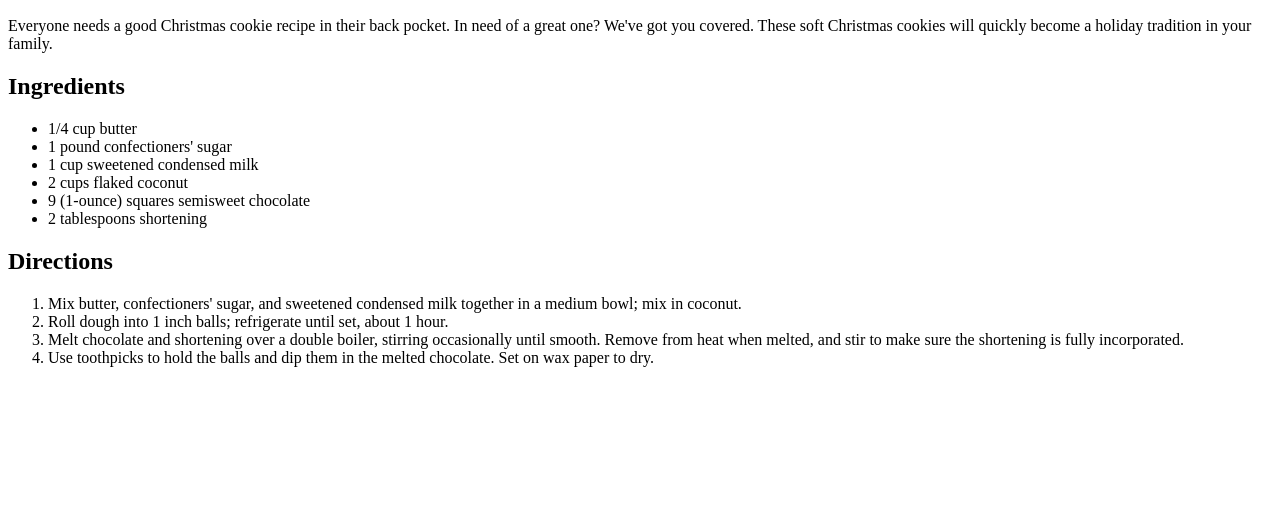
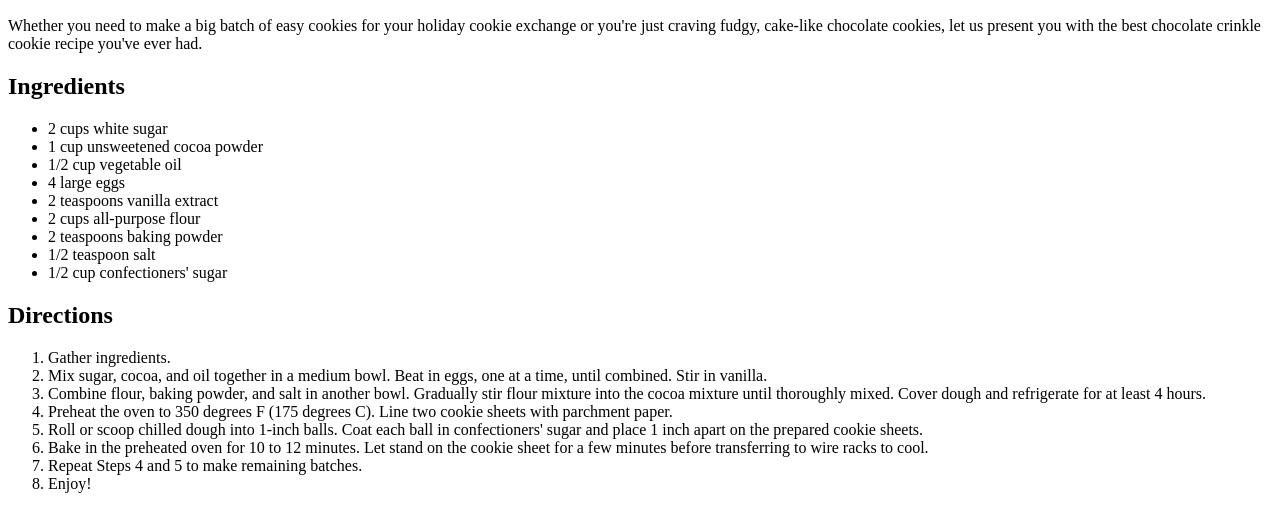
Before and after one commit to Nora1105/odin-recipes, a plain HTML site: page recipes/christmas-cookies.html in a window 1280 px wide. Shown: the part 383-892 px from the top of the page. Before the commit the page ends 800 px from the top, so only its background shows below. Drawn offline with Linux system fonts and the light colour scheme.

Commit message:
Christmas-cookies recipe added

```diff
--- a/recipes/christmas-cookies.html
+++ b/recipes/christmas-cookies.html
@@ -7,23 +7,30 @@
 </head>
 <body>
     <h1>Christmas Cookies</h1>
-    <img src="https://imagesvc.meredithcorp.io/v3/mm/image?url=https%3A%2F%2Fpublic-assets.meredithcorp.io%2Fbea68c71b5d1357efa0db5548dd58c95%2F1671046590089IMG_20221214_141746436-2.jpg&q=60&c=sc&orient=true&poi=auto&h=512">
-    <p>Everyone needs a good Christmas cookie recipe in their back pocket. In need of a great one? We've got you covered. These soft Christmas cookies will quickly become a holiday tradition in your family.</p>
+    <img src="https://www.allrecipes.com/thmb/C_EAxsRNUt9aWfL2MNbFRr7a72w=/750x0/filters:no_upscale():max_bytes(150000):strip_icc():format(webp)/9861-chocolate-crinkles-ii-DDMFS-4x3-234a027f84744440a9a06970ac120d1e.jpg">
+    <p>Whether you need to make a big batch of easy cookies for your holiday cookie exchange or you're just craving fudgy, cake-like chocolate cookies, let us present you with the best chocolate crinkle cookie recipe you've ever had.</p>
     <h2>Ingredients</h2>
     <ul>
-        <li>1/4 cup butter</li>
-        <li>1 pound confectioners' sugar</li>
-        <li>1 cup sweetened condensed milk</li>
-        <li>2 cups flaked coconut</li>
-        <li>9 (1-ounce) squares semisweet chocolate</li>
-        <li>2 tablespoons shortening</li>
+        <li>2 cups white sugar</li>
+        <li>1 cup unsweetened cocoa powder</li>
+        <li>1/2 cup vegetable oil</li>
+        <li>4 large eggs</li>
+        <li>2 teaspoons vanilla extract</li>
+        <li>2 cups all-purpose flour</li>
+        <li>2 teaspoons baking powder</li>
+        <li>1/2 teaspoon salt</li>
+        <li>1/2 cup confectioners' sugar</li>
     </ul>
     <h2>Directions</h2>
     <ol>
-        <li>Mix butter, confectioners' sugar, and sweetened condensed milk together in a medium bowl; mix in coconut.</li>
-        <li>Roll dough into 1 inch balls; refrigerate until set, about 1 hour.</li>
-        <li>Melt chocolate and shortening over a double boiler, stirring occasionally until smooth. Remove from heat when melted, and stir to make sure the shortening is fully incorporated.</li>
-        <li>Use toothpicks to hold the balls and dip them in the melted chocolate. Set on wax paper to dry.</li>
+        <li>Gather ingredients.</li>
+        <li>Mix sugar, cocoa, and oil together in a medium bowl. Beat in eggs, one at a time, until combined. Stir in vanilla.</li>
+        <li>Combine flour, baking powder, and salt in another bowl. Gradually stir flour mixture into the cocoa mixture until thoroughly mixed. Cover dough and refrigerate for at least 4 hours.</li>
+        <li>Preheat the oven to 350 degrees F (175 degrees C). Line two cookie sheets with parchment paper.</li>
+        <li>Roll or scoop chilled dough into 1-inch balls. Coat each ball in confectioners' sugar and place 1 inch apart on the prepared cookie sheets.</li>
+        <li>Bake in the preheated oven for 10 to 12 minutes. Let stand on the cookie sheet for a few minutes before transferring to wire racks to cool.</li>
+        <li>Repeat Steps 4 and 5 to make remaining batches.</li>
+        <li>Enjoy!</li>
     </ol>
 </body>
 </html>
```
